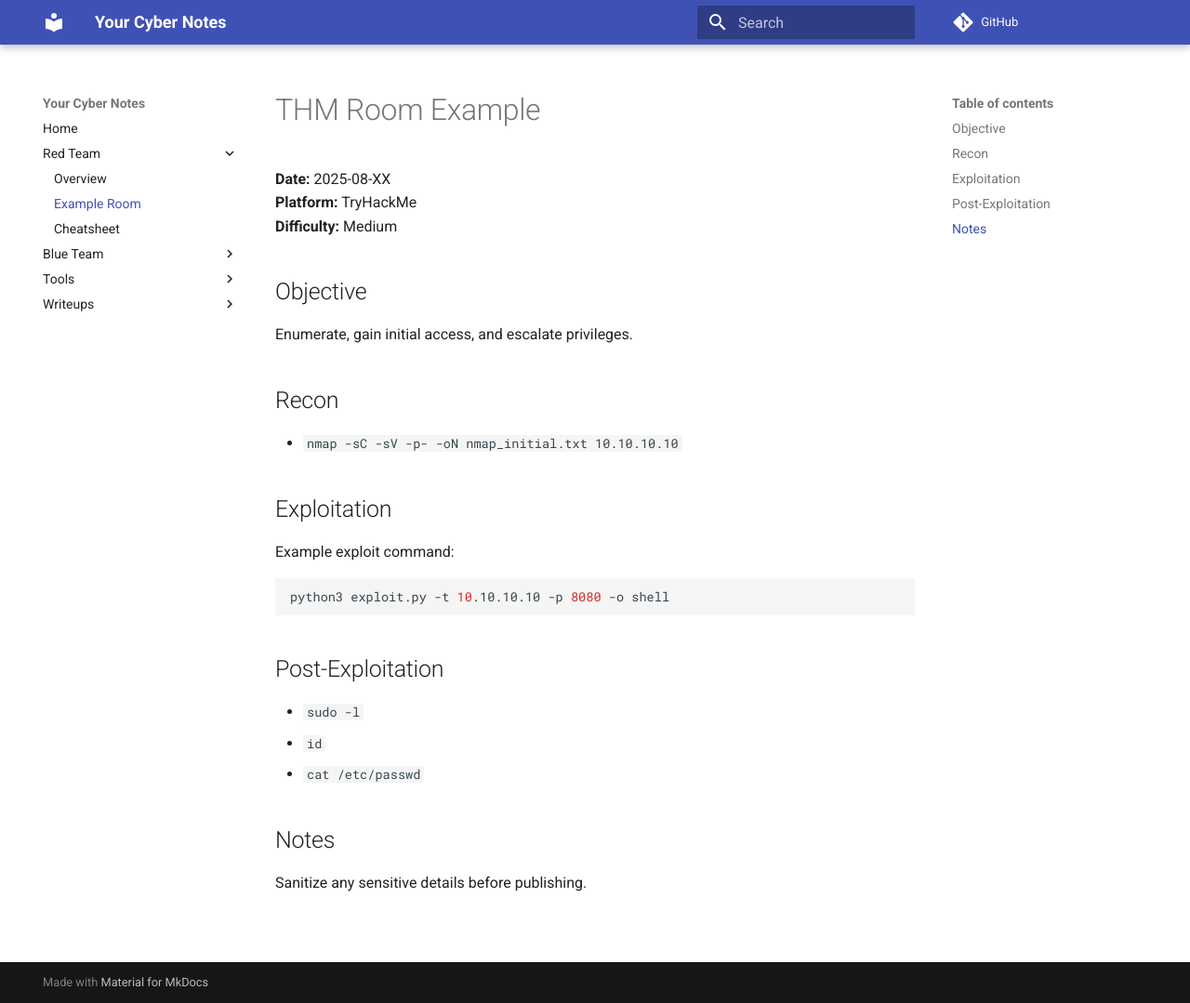
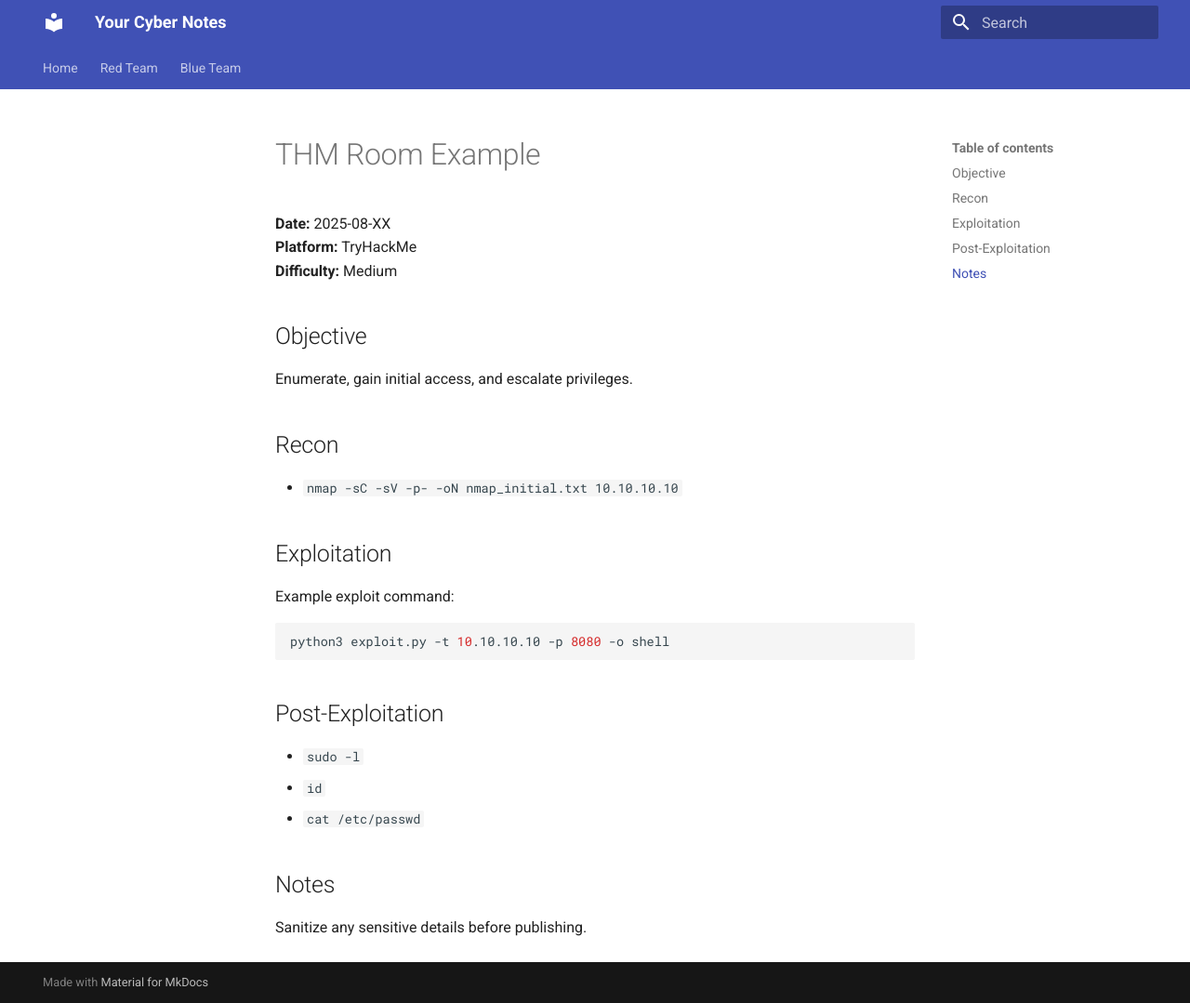
Before and after one commit to BLUE-ps1/BLUES-Blue-Team-Field-Manual, an MkDocs documentation site: the page built from docs/red-team/rooms/thm-room-example.md, in a window 1280 px wide and 1079 px high. Shown: the whole window at 93% size. Built offline with MkDocs 1.6.1 and Material for MkDocs 9.7.7, drawn with Linux system fonts in a browser that asks for light colours; comment, search, counter and statistics services are not loaded.

Commit message:
Update mkdocs.yml

```diff
--- a/mkdocs.yml
+++ b/mkdocs.yml
@@ -1,25 +1,31 @@
 site_name: "Your Cyber Notes"
-site_description: "Red/Blue notes, tools, playbooks and TryHackMe/HTB writeups"
-site_author: "Your Name"
-repo_url: "https://github.com/yourusername/mkdocs-starter"
 theme:
-  name: 'material'
-  language: 'en'
+  name: material
+  features:
+    - navigation.instant
+    - navigation.tabs
+  palette:
+    primary: indigo
+    accent: indigo
+
 nav:
   - Home: index.md
   - Red Team:
-    - Overview: red-team/readme.md
-    - Example Room: red-team/rooms/thm-room-example.md
-    - Cheatsheet: red-team/cheatsheet.md
+      - Overview: red-team/index.md
+      - Rooms: red-team/rooms/
+      - Cheatsheet: red-team/cheatsheet.md
+      - Tools:
+          - Nmap: tools/nmap.md
+          # add more red-team tools here later
   - Blue Team:
-    - Overview: blue-team/readme.md
-    - Detection Playbooks: blue-team/detection-playbooks.md
-  - Tools:
-    - nmap: tools/nmap.md
-  - Writeups:
-    - Example: writeups/htb-writeup-example.md
+      - Overview: blue-team/index.md
+      - Detection Playbooks: blue-team/detection-playbooks.md
+      # add more blue-team pages here later
+
 plugins:
   - search
+
 markdown_extensions:
   - admonition
   - codehilite
+  - attr_list
```
